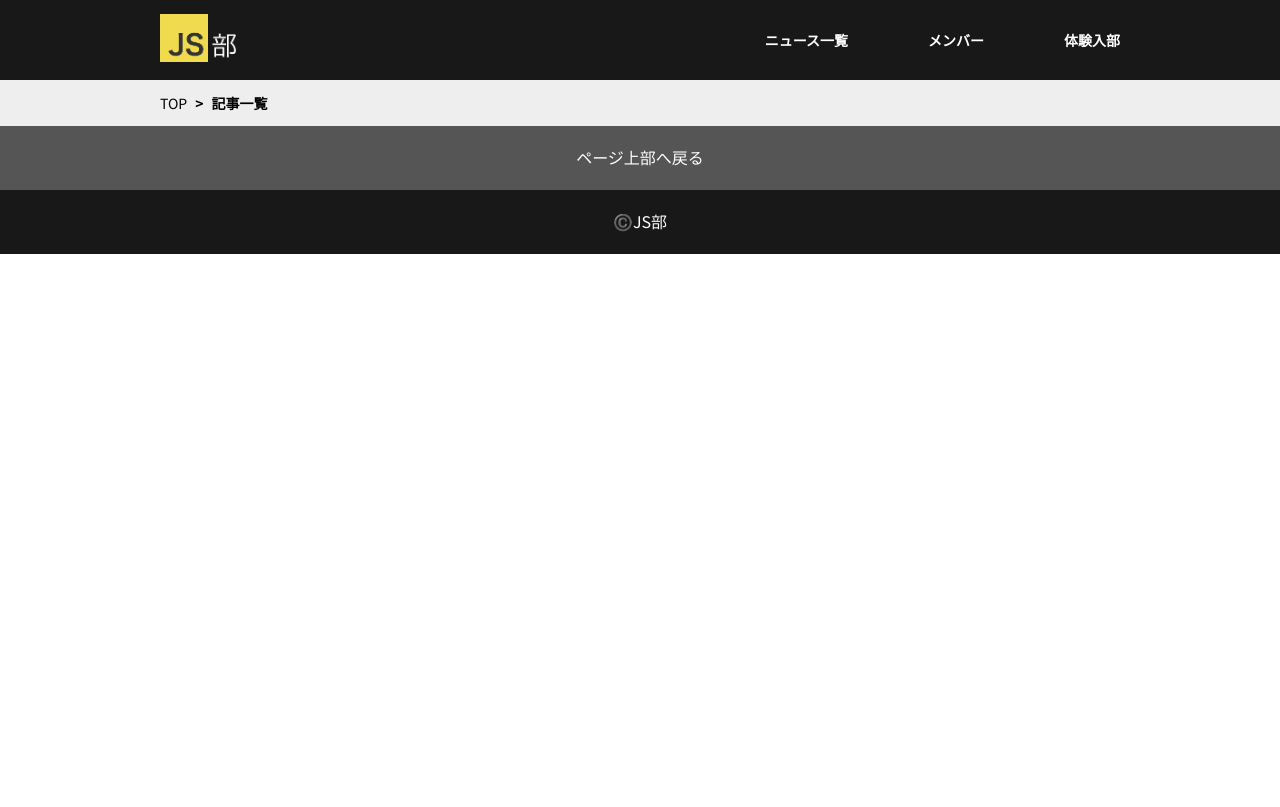
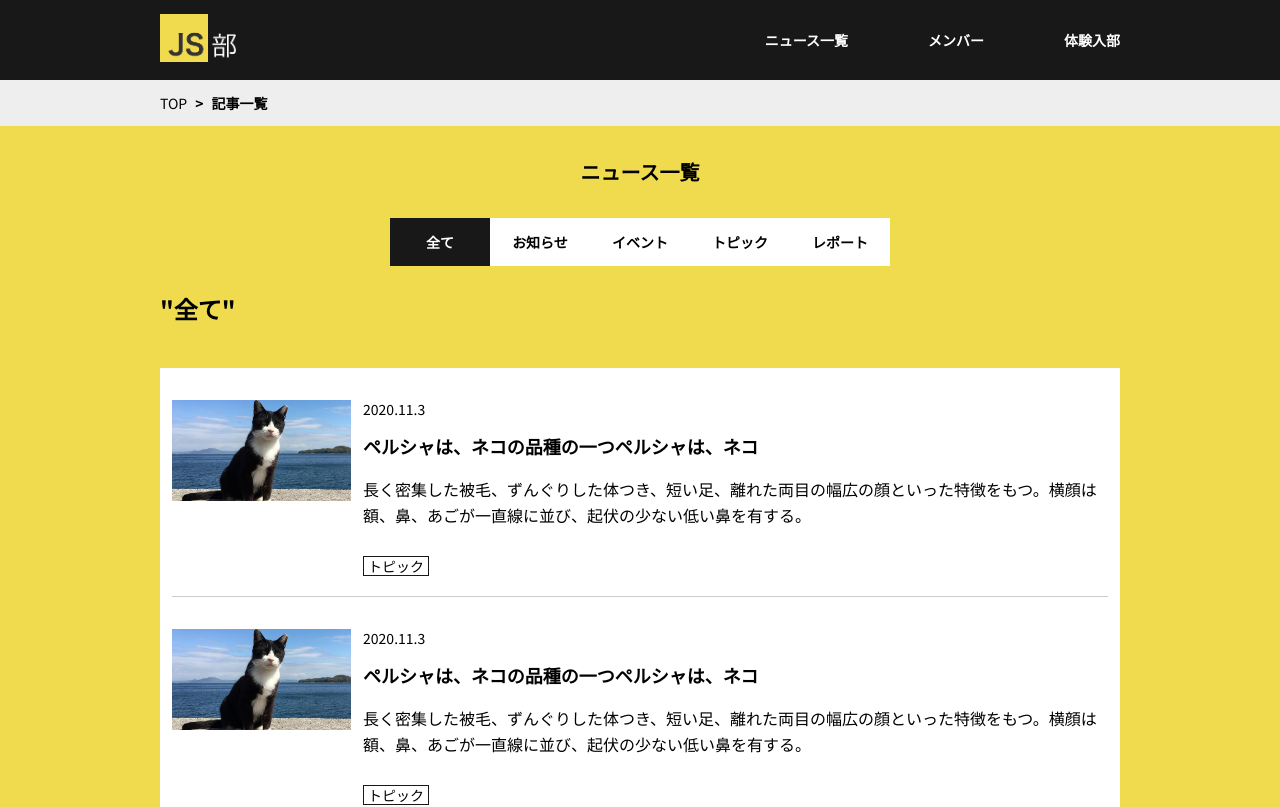
Before and after one commit to kensukegoto/jsbu, a Vue app: page /news in a window 1280 px wide. Shown: the top 807 px of the page. Built offline with nearby package versions, Linux system fonts and the light colour scheme.

Commit message:
追加：タブ・一覧をラフに実装

```diff
--- a/src/components/module/m-Menu.vue
+++ b/src/components/module/m-Menu.vue
@@ -2,7 +2,6 @@
   <div class="shadow" v-show="isActive"></div>
   <div class="gnavi" v-show="isActive">
     <ul class="gnavi__lists">
-
       <li><router-link to="/news">ニュース一覧</router-link></li>
       <li><a>メンバー</a></li>
       <li><a>体験入部</a></li>
--- /dev/null
+++ b/src/components/module/m-Tab.vue
@@ -0,0 +1,43 @@
+<template>
+  <div class="outer">
+    <ul>
+      <li class="active"><a>全て</a></li>
+      <li><a>お知らせ</a></li>
+      <li><a>イベント</a></li>
+      <li><a>トピック</a></li>
+      <li><a>レポート</a></li>
+    </ul>
+  </div>
+</template>
+
+<style lang="scss" scoped>
+.outer {
+  overflow-x: auto;
+  text-align: center;
+}
+ul {
+  display: inline-block;
+  white-space: nowrap;
+  li {
+    display: inline-block;
+    background-color: $white;
+    a {
+      height: 40px;
+      width: 80px;
+      display: flex;
+      justify-content: center;
+      align-items: center;
+      font-size: 1.4rem;
+      font-weight: bold;
+      @include media(m){
+        height: 48px;
+        width: 100px;
+      }
+    }
+  }
+  li.active {
+    color: $white;
+    background-color: $black;
+  }
+}
+</style>
--- a/src/views/News.vue
+++ b/src/views/News.vue
@@ -1,12 +1,52 @@
 <template>
   <bPankuzu />
+  <div class="bgYellow">
+    <h2>ニュース一覧</h2>
+    <mTab class="m-tab" />
+    <p class="select">"全て"</p>
+    <bList />
+  </div>
+
 </template>
 
 <script>
 import bPankuzu from "@/components/block/b-Pankuzu";
+import mTab from "@/components/module/m-Tab";
+import bList from "@/components/block/b-List";
 export default {
   components:{
-    bPankuzu
+    bPankuzu,
+    mTab,
+    bList
   }
 }
 </script>
+<style lang="scss" scoped>
+.bgYellow {
+  padding: 28px 12px 0;
+  background-color: $yellow;
+  @include media(m){
+    padding-top: 36px;
+  }
+}
+h2 {
+  font-size: 2rem;
+  text-align: center;
+}
+.m-tab {
+  margin: 28px auto 0;
+  @include media(m){
+    margin-top: 36px;
+  }
+}
+.select{
+  margin-top: 20px;
+  font-size: 2rem;
+  font-weight: bold;
+  @include media(m){
+    font-size: 2.4rem;
+    margin: 24px auto 0;
+    width: 960px;
+  }
+}
+</style>
```
